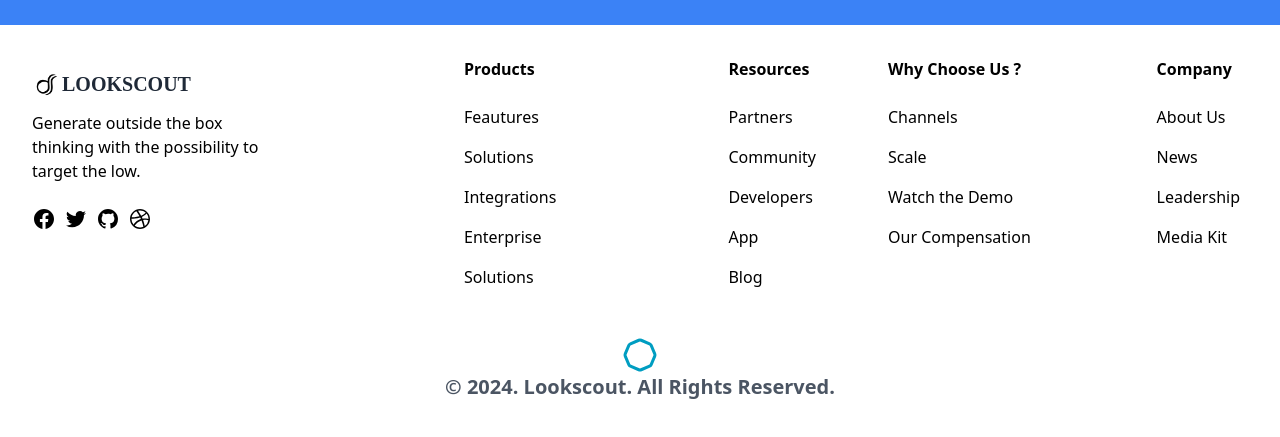
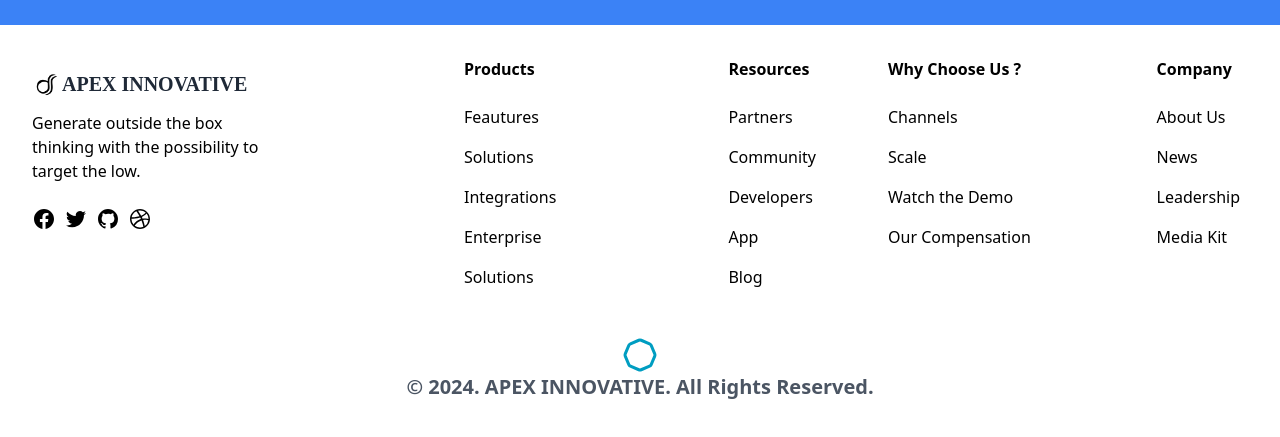
Before and after one commit to Prakash684880/LandingPageLookScout, a React (Vite) app in the folder frontend/: page / in a window 1280 px wide. Shown: the part 3825-4262 px from the top of the page. Built offline with nearby package versions, Linux system fonts and the light colour scheme.

Commit message:
Update Footer.jsx

```diff
--- a/frontend/src/Component/Footer.jsx
+++ b/frontend/src/Component/Footer.jsx
@@ -11,7 +11,7 @@ const Footer = () => {
         <div className="flex flex-col lg:max-w-[250px]">
           <div className="font-bold py-3 text-2xl cursor-pointer flex font-[Poppins] w-[250px] md:text-xl sm:items-center text-gray-800">
             <img src={logo} alt="logo_img" height={30} width={30} />
-            <h1 className="md:text-xl font-extrabold hover:text-gray-500">LOOKSCOUT</h1>
+            <h1 className="md:text-xl font-extrabold hover:text-gray-500">APEX INNOVATIVE</h1>
           </div>
           <p className="text-base pb-4">
             Generate outside the box thinking with the possibility to target the
@@ -157,7 +157,7 @@ const Footer = () => {
       <div className="flex m-10 flex-col justify-center items-center ">
         <TbOctagon className="lg:text-4xl text-xl inverted-blue" />
         <p className="text-sm lg:text-xl font-semibold text-gray-600">
-          &copy; 2024. Lookscout. All Rights Reserved.
+          &copy; 2024. APEX INNOVATIVE. All Rights Reserved.
         </p>
       </div>
     </div>
```
